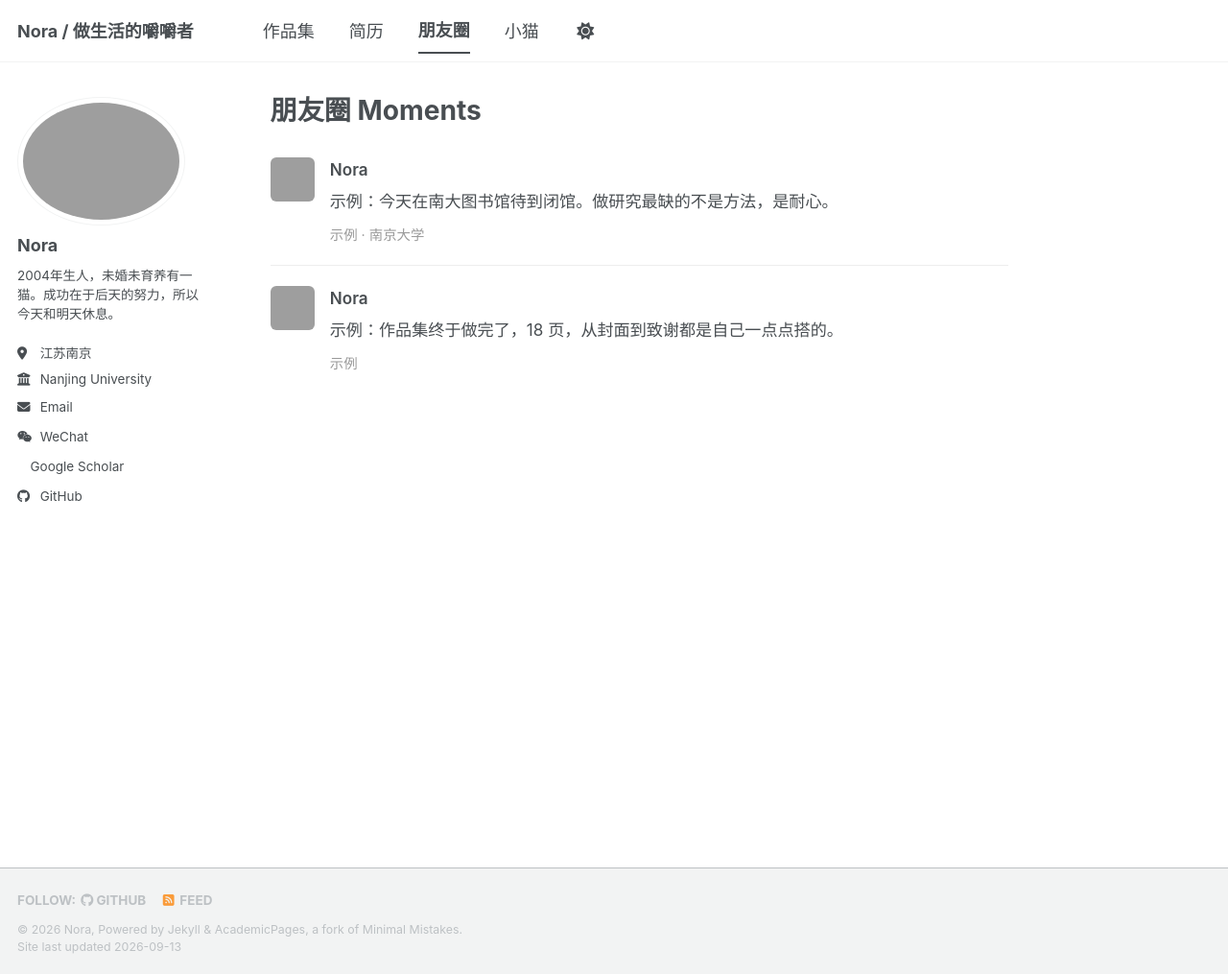
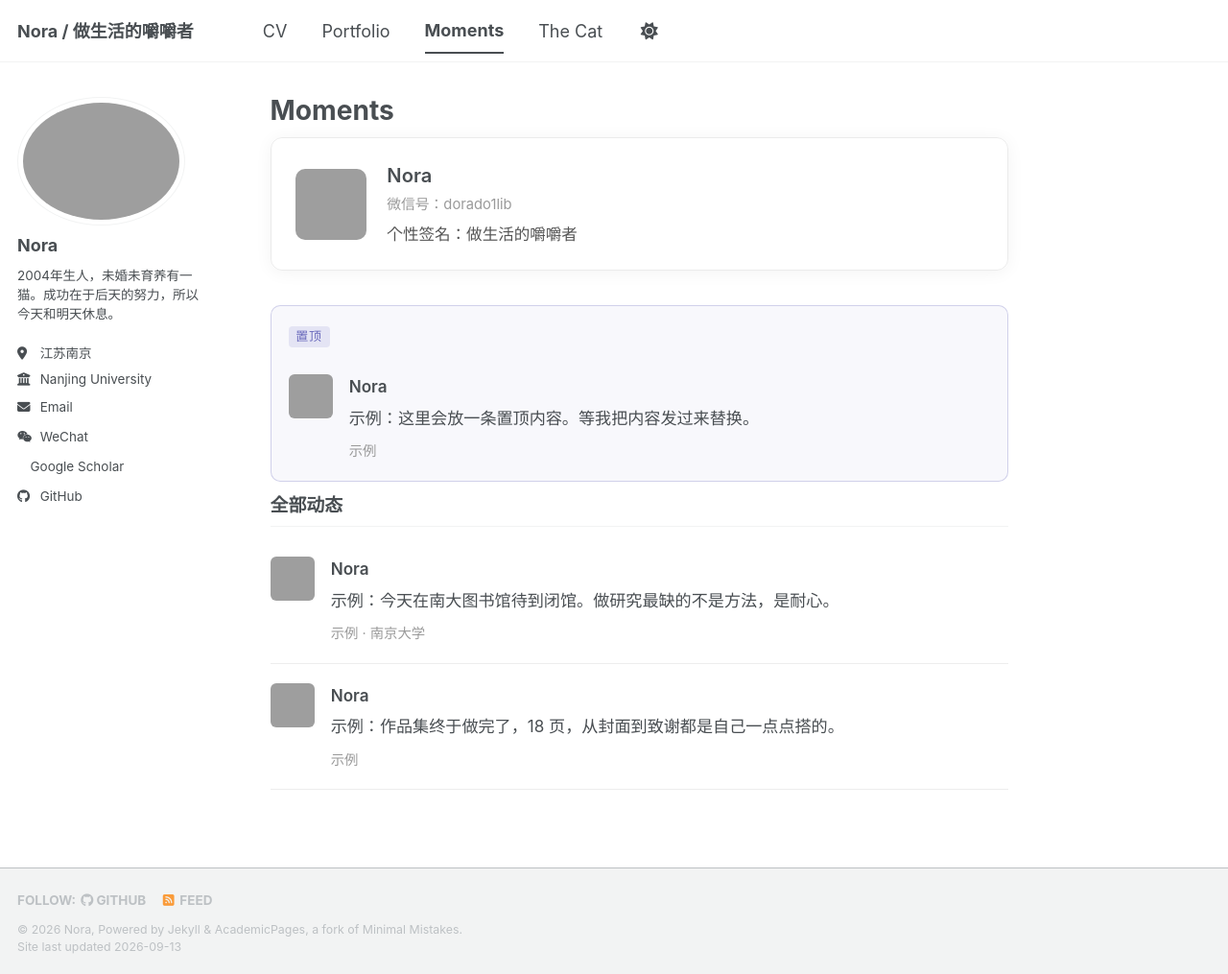
Before and after one commit to Nora1lib/Nora1lib.github.io, a Jekyll site: the page built from _pages/moments.html, in a window 1280 px wide and 1015 px high. Shown: the whole window at 96% size. Built offline with Jekyll 4.4.1, drawn with Linux system fonts in a browser that asks for light colours; a style sheet for code colours, icons or effects is not loaded; grey boxes are pictures that could not be loaded.

Commit message:
调整导航顺序与语言，填写小猫档案，朋友圈加入个性签名与置顶
- 导航改为 CV / Portfolio / Moments / The Cat，CV 排在 Portfolio 前
- 小猫档案填入真实信息：红豆泥，中华田园猫橘猫，2025.09 生，
  苏州大学校园流浪猫，2026.03 领养，现居南京，已绝育
- 朋友圈新增个人卡片（微信号 + 个性签名）和置顶区

```diff
--- a/_data/navigation.yml
+++ b/_data/navigation.yml
@@ -1,13 +1,13 @@
 # 顶部导航菜单
 main:
-  - title: "作品集"
+  - title: "CV"
+    url: /cv/
+
+  - title: "Portfolio"
     url: /portfolio/
 
-  - title: "简历"
-    url: /cv/
-
-  - title: "朋友圈"
+  - title: "Moments"
     url: /moments/
 
-  - title: "小猫"
+  - title: "The Cat"
     url: /cat/
--- a/_pages/moments.html
+++ b/_pages/moments.html
@@ -1,105 +1,153 @@
 ---
 layout: single
-title: "朋友圈 Moments"
+title: "Moments"
 permalink: /moments/
 author_profile: true
 classes: wide
 ---
 
-<div class="mom-stream">
+<div class="mm">
 
-  <!-- ========= 一条朋友圈 =========
-       要发新的，把下面整个 <div class="mom"> ... </div> 复制一份放到最上面，
-       改文字和日期即可。图片可选，不要就把 <div class="mom__grid"> 整块删掉。
-  -->
-
-  <div class="mom">
-    <div class="mom__avatar"><img src="/images/dony.jpg" alt=""></div>
-    <div class="mom__body">
-      <div class="mom__name">Nora</div>
-      <div class="mom__text">示例：今天在南大图书馆待到闭馆。做研究最缺的不是方法，是耐心。</div>
-      <div class="mom__meta">示例 · 南京大学</div>
+  <!-- ===== 个人卡片（微信号 / 个性签名）===== -->
+  <div class="mm-head">
+    <div class="mm-head__avatar"><img src="/images/dony.jpg" alt=""></div>
+    <div class="mm-head__info">
+      <div class="mm-head__name">Nora</div>
+      <div class="mm-head__id">微信号：dorado1lib</div>
+      <div class="mm-head__sign">个性签名：做生活的嚼嚼者</div>
     </div>
   </div>
 
-  <div class="mom">
-    <div class="mom__avatar"><img src="/images/dony.jpg" alt=""></div>
-    <div class="mom__body">
-      <div class="mom__name">Nora</div>
-      <div class="mom__text">示例：作品集终于做完了，18 页，从封面到致谢都是自己一点点搭的。</div>
-      <div class="mom__meta">示例</div>
+  <!-- ===== 置顶 =====
+       置顶内容放在这一块。不要置顶就把整个 <div class="mm-pin">...</div> 删掉。
+  -->
+  <div class="mm-pin">
+    <div class="mm-pin__badge">置顶</div>
+    <div class="mm-item">
+      <div class="mm-item__avatar"><img src="/images/dony.jpg" alt=""></div>
+      <div class="mm-item__body">
+        <div class="mm-item__name">Nora</div>
+        <div class="mm-item__text">示例：这里会放一条置顶内容。等我把内容发过来替换。</div>
+        <div class="mm-item__meta">示例</div>
+      </div>
     </div>
   </div>
 
-  <!-- ========= 带图片的写法（把 src 换成你上传到 images/moments/ 的图片）=========
-  <div class="mom">
-    <div class="mom__avatar"><img src="/images/dony.jpg" alt=""></div>
-    <div class="mom__body">
-      <div class="mom__name">Nora</div>
-      <div class="mom__text">文字内容写在这里。</div>
-      <div class="mom__grid mom__grid--3">
-        <a class="mom__zoom" href="/images/moments/照片1.webp"><img src="/images/moments/照片1.webp" alt="" loading="lazy"></a>
-        <a class="mom__zoom" href="/images/moments/照片2.webp"><img src="/images/moments/照片2.webp" alt="" loading="lazy"></a>
-        <a class="mom__zoom" href="/images/moments/照片3.webp"><img src="/images/moments/照片3.webp" alt="" loading="lazy"></a>
+  <h2 class="mm-h">全部动态</h2>
+
+  <!-- ===== 一条动态 =====
+       发新的：把下面整个 <div class="mm-item"> ... </div> 复制到这一行下面，改文字和日期。
+       带图片：在 <div class="mm-item__text"> 后面插入
+       <div class="mm-item__grid mm-item__grid--3">
+         <a class="mm-zoom" href="/images/moments/照片1.webp"><img src="/images/moments/照片1.webp" alt="" loading="lazy"></a>
        </div>
-      <div class="mom__meta">日期 · 地点</div>
+       （1 张用 --1，2~4 张用 --2，5~9 张用 --3）
+  -->
+
+  <div class="mm-item">
+    <div class="mm-item__avatar"><img src="/images/dony.jpg" alt=""></div>
+    <div class="mm-item__body">
+      <div class="mm-item__name">Nora</div>
+      <div class="mm-item__text">示例：今天在南大图书馆待到闭馆。做研究最缺的不是方法，是耐心。</div>
+      <div class="mm-item__meta">示例 · 南京大学</div>
     </div>
   </div>
-  -->
+
+  <div class="mm-item">
+    <div class="mm-item__avatar"><img src="/images/dony.jpg" alt=""></div>
+    <div class="mm-item__body">
+      <div class="mm-item__name">Nora</div>
+      <div class="mm-item__text">示例：作品集终于做完了，18 页，从封面到致谢都是自己一点点搭的。</div>
+      <div class="mm-item__meta">示例</div>
+    </div>
+  </div>
 
 </div>
 
 <style>
-  .mom-stream { margin: 0; }
-  .mom { display: flex; gap: .9em; padding: 1.15em 0;
-         border-bottom: 1px solid rgba(0, 0, 0, .07); }
-  .mom:last-child { border-bottom: 0; }
-  .mom__avatar { flex: 0 0 auto; }
-  .mom__avatar img { display: block; width: 46px; height: 46px;
+  .mm-head { display: flex; gap: 1.2em; align-items: center;
+             padding: 1.3em 1.4em; margin: 0 0 2em;
+             border: 1px solid rgba(0,0,0,.08); border-radius: 12px;
+             box-shadow: 0 2px 18px rgba(0,0,0,.05); }
+  .mm-head__avatar { flex: 0 0 auto; }
+  .mm-head__avatar img { display: block; width: 74px; height: 74px;
+                         object-fit: cover; border-radius: 10px; }
+  .mm-head__name { font-size: 1.12em; font-weight: 600; margin-bottom: .2em; }
+  .mm-head__id { font-size: .82em; color: #9a9a9a; margin-bottom: .5em; }
+  .mm-head__sign { font-size: .92em; color: #555; line-height: 1.6; }
+
+  .mm-h { margin: 0 0 .6em; padding-bottom: .35em; font-size: 1.05em;
+          border-bottom: 2px solid rgba(0,0,0,.08); }
+
+  .mm-pin { margin: 0 0 .8em; padding: .9em 1em .2em;
+            border: 1px solid rgba(105,105,188,.28); border-radius: 10px;
+            background: rgba(105,105,188,.045); }
+  .mm-pin__badge { display: inline-block; margin-bottom: .6em;
+                   padding: .12em .6em; border-radius: 4px;
+                   font-size: .72em; letter-spacing: .06em;
+                   color: #6969BC; background: rgba(105,105,188,.14); }
+
+  .mm-item { display: flex; gap: .95em; padding: 1.1em 0;
+             border-bottom: 1px solid rgba(0,0,0,.07); }
+  .mm-pin .mm-item { border-bottom: 0; padding-bottom: .9em; }
+  .mm-item__avatar { flex: 0 0 auto; }
+  .mm-item__avatar img { display: block; width: 46px; height: 46px;
                          object-fit: cover; border-radius: 6px; }
-  .mom__body { flex: 1 1 auto; min-width: 0; }
-  .mom__name { font-weight: 600; font-size: .95em; margin-bottom: .3em; }
-  .mom__text { font-size: .95em; line-height: 1.75; margin-bottom: .55em;
+  .mm-item__body { flex: 1 1 auto; min-width: 0; }
+  .mm-item__name { font-weight: 600; font-size: .95em; margin-bottom: .3em; }
+  .mm-item__text { font-size: .95em; line-height: 1.75; margin-bottom: .5em;
                    white-space: pre-line; }
-  .mom__grid { display: grid; gap: 4px; margin: 0 0 .55em; }
-  .mom__grid--1 { grid-template-columns: 1fr; max-width: 200px; }
-  .mom__grid--2 { grid-template-columns: repeat(2, 1fr); max-width: 280px; }
-  .mom__grid--3 { grid-template-columns: repeat(3, 1fr); max-width: 340px; }
-  .mom__grid a { display: block; cursor: zoom-in; }
-  .mom__grid img { display: block; width: 100%; aspect-ratio: 1 / 1;
-                   object-fit: cover; border-radius: 4px; transition: opacity .15s ease; }
-  .mom__grid--1 img { aspect-ratio: auto; }
-  .mom__grid a:hover img { opacity: .9; }
-  .mom__meta { font-size: .8em; color: #9a9a9a; }
+  .mm-item__grid { display: grid; gap: 4px; margin: 0 0 .5em; }
+  .mm-item__grid--1 { grid-template-columns: 1fr; max-width: 200px; }
+  .mm-item__grid--2 { grid-template-columns: repeat(2, 1fr); max-width: 280px; }
+  .mm-item__grid--3 { grid-template-columns: repeat(3, 1fr); max-width: 340px; }
+  .mm-item__grid a { display: block; cursor: zoom-in; }
+  .mm-item__grid img { display: block; width: 100%; aspect-ratio: 1 / 1;
+                       object-fit: cover; border-radius: 4px;
+                       transition: opacity .15s ease; }
+  .mm-item__grid--1 img { aspect-ratio: auto; }
+  .mm-item__grid a:hover img { opacity: .9; }
+  .mm-item__meta { font-size: .8em; color: #9a9a9a; }
 
-  .mom-lightbox { margin: auto; padding: 0; border: 0; background: transparent;
+  .mm-lightbox { margin: auto; padding: 0; border: 0; background: transparent;
                  max-width: none; max-height: none; overflow: visible; }
-  .mom-lightbox::backdrop { background: rgba(0, 0, 0, .88); }
-  .mom-lightbox img { display: block; width: auto; height: auto;
+  .mm-lightbox::backdrop { background: rgba(0,0,0,.88); }
+  .mm-lightbox img { display: block; width: auto; height: auto;
                      max-width: 92vw; max-height: 92vh; border-radius: 6px;
-                      box-shadow: 0 24px 70px rgba(0, 0, 0, .55); }
-  .mom-lightbox__close { position: fixed; top: 12px; right: 16px;
+                     box-shadow: 0 24px 70px rgba(0,0,0,.55); }
+  .mm-lightbox__close { position: fixed; top: 12px; right: 16px;
                         width: 44px; height: 44px; padding: 0; border: 0;
                         border-radius: 50%; background: rgba(255,255,255,.14);
                         color: #fff; font-size: 26px; line-height: 1;
                         cursor: pointer; }
-  .mom-lightbox__close:hover { background: rgba(255,255,255,.3); }
+  .mm-lightbox__close:hover { background: rgba(255,255,255,.3); }
 
-  html[data-theme="dark"] .mom { border-bottom-color: rgba(255,255,255,.12); }
-  html[data-theme="dark"] .mom__meta { color: #8a8a8a; }
+  html[data-theme="dark"] .mm-head { border-color: rgba(255,255,255,.14); }
+  html[data-theme="dark"] .mm-head__sign { color: #b8b8b8; }
+  html[data-theme="dark"] .mm-head__id { color: #8a8a8a; }
+  html[data-theme="dark"] .mm-item { border-bottom-color: rgba(255,255,255,.12); }
+  html[data-theme="dark"] .mm-item__meta { color: #8a8a8a; }
+  html[data-theme="dark"] .mm-pin { border-color: rgba(166,166,227,.32);
+                                    background: rgba(166,166,227,.07); }
+  html[data-theme="dark"] .mm-pin__badge { color: #A6A6E3;
+                                           background: rgba(166,166,227,.16); }
+
+  @media (max-width: 600px) {
+    .mm-head { flex-direction: column; align-items: flex-start; gap: .9em; }
+  }
 </style>
 
 <script>
   (function () {
-    var links = document.querySelectorAll('a.mom__zoom');
+    var links = document.querySelectorAll('a.mm-zoom');
     if (!links.length || typeof HTMLDialogElement === 'undefined') return;
 
     var dlg = document.createElement('dialog');
-    dlg.className = 'mom-lightbox';
+    dlg.className = 'mm-lightbox';
 
     var btn = document.createElement('button');
     btn.type = 'button';
-    btn.className = 'mom-lightbox__close';
+    btn.className = 'mm-lightbox__close';
     btn.setAttribute('aria-label', '关闭');
     btn.textContent = '\u00d7';
 
```
Also changed, not shown: _pages/cat.html (+37 -98 lines). Lines whose indentation alone changed are shown as unchanged.
